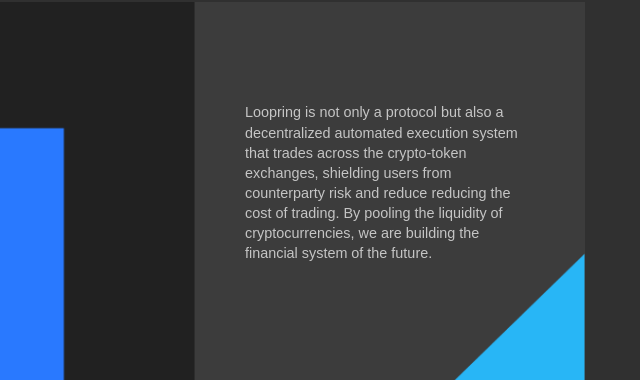
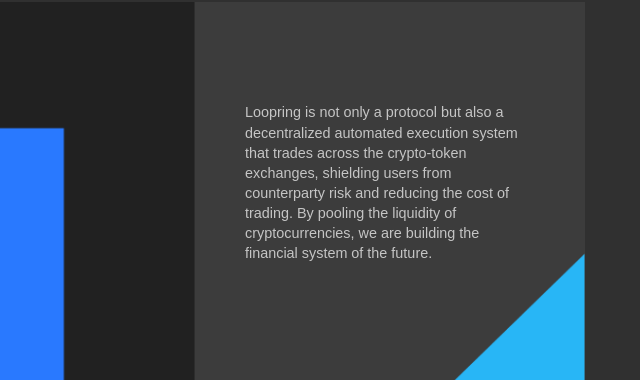
Before and after one commit to ruizhaoz1/website, a plain HTML site: page en/index.html in a window 1280 px wide. Shown: the part 344-726 px from the top of the page, 640-1280 px from the left. Drawn offline with Linux system fonts and the light colour scheme; files whose address does not match are found by name.

Commit message:
Update index.html

```diff
--- a/en/index.html
+++ b/en/index.html
@@ -57,7 +57,7 @@
                 </div>
                 <div class="item">
                     <div class="content">
-                        <p>Loopring is not only a protocol but also a decentralized automated execution system that trades across the crypto-token exchanges, shielding users from counterparty risk and reduce reducing the cost of trading. By pooling the liquidity of cryptocurrencies, we are building the financial system of the future.</p>
+                        <p>Loopring is not only a protocol but also a decentralized automated execution system that trades across the crypto-token exchanges, shielding users from counterparty risk and reducing the cost of trading. By pooling the liquidity of cryptocurrencies, we are building the financial system of the future.</p>
                     </div>
                 </div>
             </div>
```
